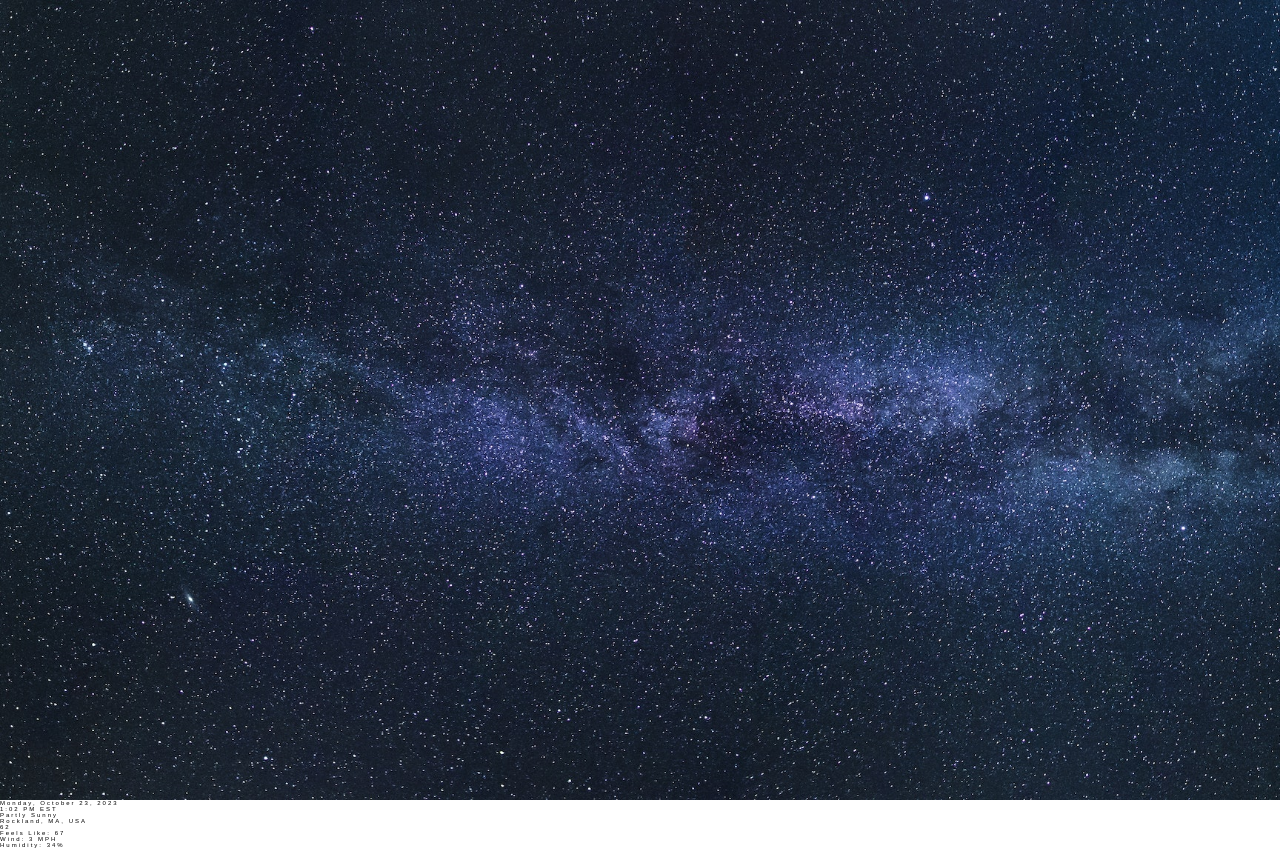
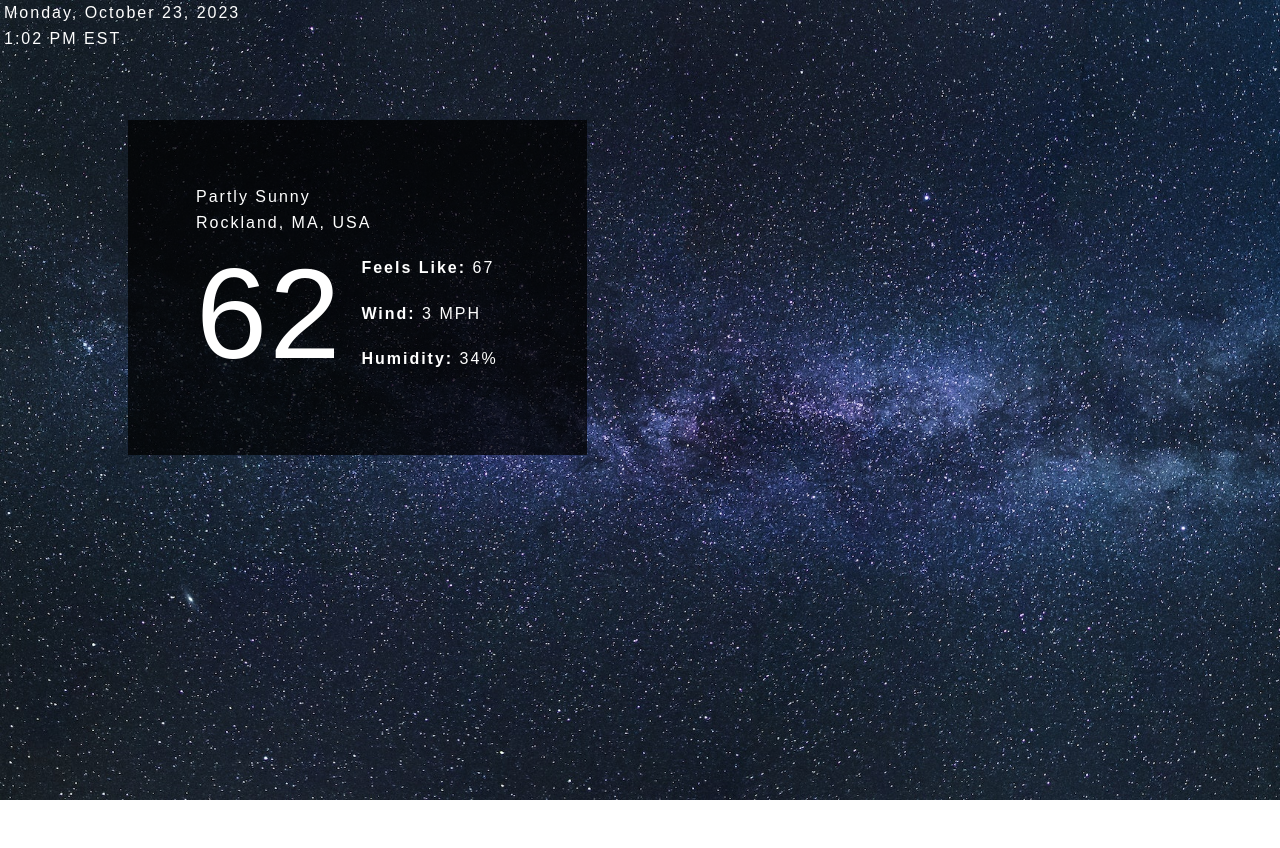
Before and after one commit to teapardee/odin-weather, a website built with webpack: page dist/index.html in a window 1280 px wide. After the commit the page ends 800 px from the top, so only its background shows below. Built offline with Linux system fonts and the light colour scheme.

Commit message:
Add Basic Styling & Layout

```diff
--- a/src/style.css
+++ b/src/style.css
@@ -5,16 +5,91 @@
   font-size: 62.5%;
   font-family: 'Montserrat', sans-serif;
   letter-spacing: 2px;
+  color: white;
   --primary-color: black;
+  font-size: 1rem;
 }
+
 button,
 h2,
 li {
   all: unset;
 }
 
-#background {
+body {
+  display: flex;
+  flex-direction: column;
   height: 100vh;
+  align-items: center;
+}
+
+p {
+  margin: 0.25rem;
+}
+
+/* Background */
+
+html {
+  position: relative;
+}
+
+.background {
+  position: absolute;
+  height: 100vh;
+  width: 100vw;
+  z-index: -1;
   background-image: url(../dist/assets/stars.jpg);
   background-size: cover;
 }
+
+/* Header */
+
+.header {
+  display: flex;
+  min-width: 100vw;
+}
+
+.datetime-container {
+  display: flex;
+  flex-direction: column;
+  width: fit-content;
+}
+
+/* Main Container */
+
+.main-container {
+  display: flex;
+  flex: 1;
+  justify-content: center;
+  align-items: center;
+}
+
+/* Forecast */
+
+.forecast-container {
+  position: absolute;
+  display: flex;
+  flex-direction: column;
+  height: fit-content;
+  width: fit-content;
+  background-color: rgba(0, 0, 0, 0.75);
+  padding: 4rem;
+  top: 15%;
+  left: 10%;
+}
+
+.forecast-grid {
+  display: grid;
+  grid-template: max-content / 1fr 1fr;
+}
+
+.forecast-grid > p {
+  font-size: 8rem;
+  margin-right: 15px;
+}
+
+.forecast-details {
+  display: flex;
+  flex-direction: column;
+  justify-content: space-evenly;
+}
```
Also changed, not shown: dist/index.html, dist/main.js.
